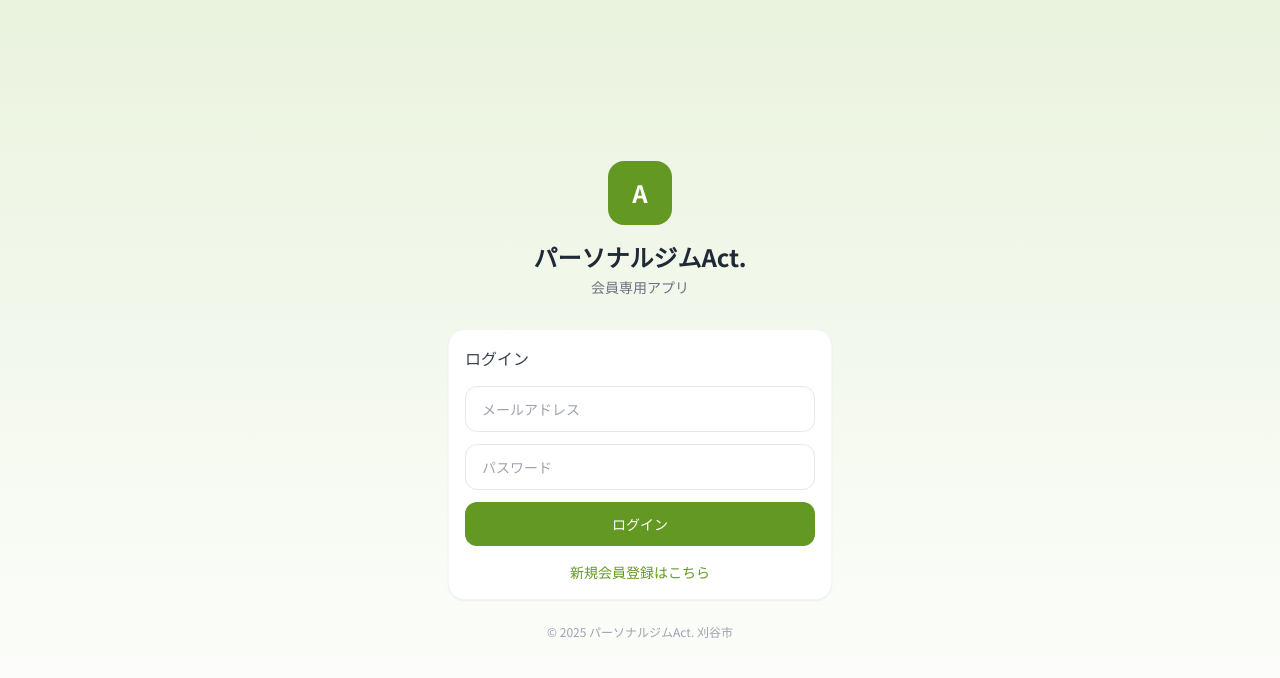
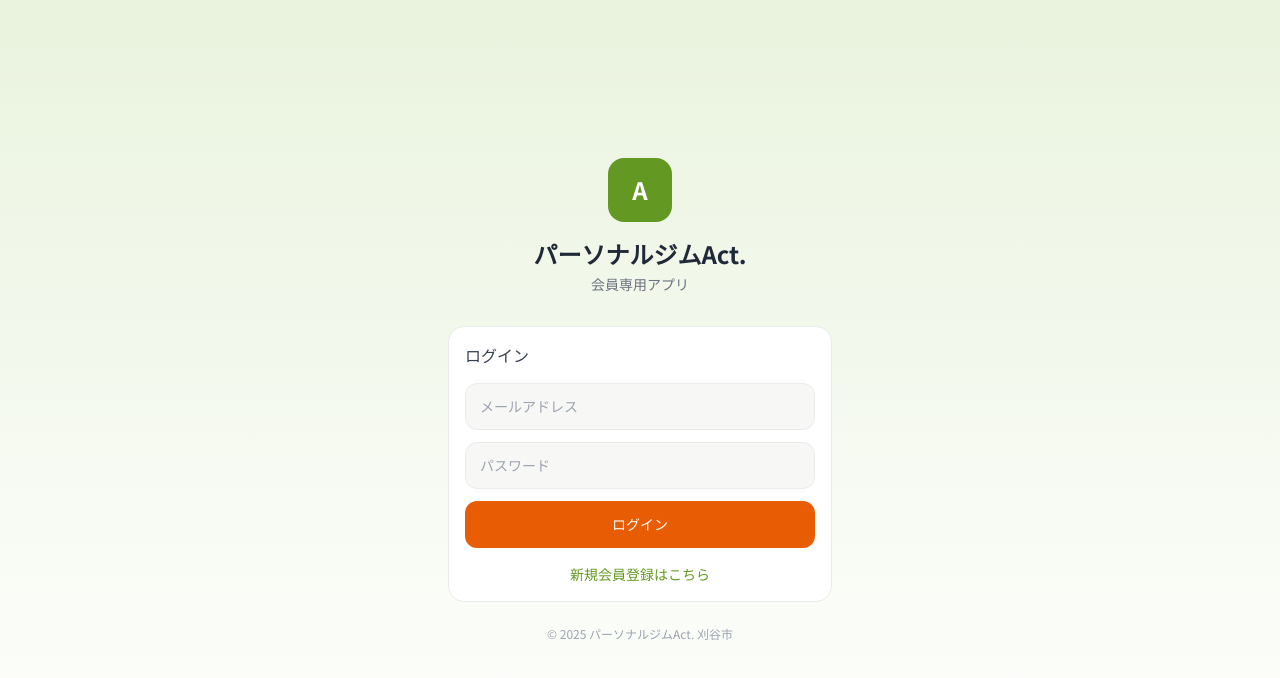
Before and after one commit to act-creator/act-gym-app, a Next.js app: page / in a window 1280 px wide. Shown: the top 678 px of the page. Built offline with nearby package versions, Linux system fonts and the light colour scheme; no server answers.

Commit message:
Update globals.css

```diff
--- a/styles/globals.css
+++ b/styles/globals.css
@@ -3,28 +3,58 @@
 @tailwind components;
 @tailwind utilities;
 
+:root {
+  --act-orange: #E85D04;
+  --act-orange-light: #FFF0E8;
+  --act-orange-border: #FFDCC8;
+  --act-dark: #1a1a1a;
+  --act-gray: #f7f7f5;
+  --act-border: #ebebeb;
+  --act-text: #1a1a1a;
+  --act-muted: #999;
+}
+
 body {
-  background: #f5f5f5;
+  background: #f7f7f5;
   font-family: 'Noto Sans JP', sans-serif;
+  color: #1a1a1a;
 }
 
 .btn-primary {
-  @apply bg-act-green text-white py-3 px-6 rounded-xl font-medium text-sm hover:bg-act-dark transition-colors w-full;
+  display: block; width: 100%; padding: 13px 24px;
+  border-radius: 12px; font-size: 14px; font-weight: 500;
+  background: #E85D04; color: #fff; border: none; cursor: pointer;
+  transition: background 0.2s;
 }
+.btn-primary:hover { background: #c94e03; }
+.btn-primary:disabled { background: #f4a87a; cursor: not-allowed; }
 
 .btn-secondary {
-  @apply bg-white text-gray-700 py-3 px-6 rounded-xl font-medium text-sm border border-gray-200 hover:bg-gray-50 transition-colors w-full;
+  display: block; width: 100%; padding: 13px 24px;
+  border-radius: 12px; font-size: 14px; font-weight: 500;
+  background: #fff; color: #1a1a1a; border: 0.5px solid #ebebeb; cursor: pointer;
 }
+.btn-secondary:hover { background: #f7f7f5; }
 
 .card {
-  @apply bg-white rounded-2xl border border-gray-100 p-4 shadow-sm;
+  background: #fff; border-radius: 16px;
+  border: 0.5px solid #ebebeb; padding: 16px;
 }
 
 .input {
-  @apply w-full px-4 py-3 rounded-xl border border-gray-200 text-sm focus:outline-none focus:border-act-green bg-white;
+  width: 100%; padding: 12px 14px; border-radius: 12px;
+  border: 0.5px solid #ebebeb; font-size: 14px;
+  background: #f7f7f5; color: #1a1a1a;
+  font-family: 'Noto Sans JP', sans-serif;
 }
+.input:focus { outline: none; border-color: #E85D04; background: #fff; }
 
-.badge-green { @apply bg-act-light text-act-dark text-xs px-2 py-1 rounded-full; }
-.badge-amber { @apply bg-amber-50 text-amber-700 text-xs px-2 py-1 rounded-full; }
-.badge-red { @apply bg-red-50 text-red-700 text-xs px-2 py-1 rounded-full; }
-.badge-blue { @apply bg-blue-50 text-blue-700 text-xs px-2 py-1 rounded-full; }
+.badge-orange { background: #FFF0E8; color: #E85D04; font-size: 11px; padding: 3px 8px; border-radius: 20px; display: inline-block; }
+.badge-green { background: #eef7ee; color: #2d8a2d; font-size: 11px; padding: 3px 8px; border-radius: 20px; display: inline-block; }
+.badge-gray { background: #f5f5f5; color: #888; font-size: 11px; padding: 3px 8px; border-radius: 20px; display: inline-block; }
+.badge-amber { background: #fff8ee; color: #b36800; font-size: 11px; padding: 3px 8px; border-radius: 20px; display: inline-block; }
+
+.section-title {
+  font-size: 11px; letter-spacing: 1.5px;
+  color: #999; text-transform: uppercase; margin-bottom: 10px;
+}
```
